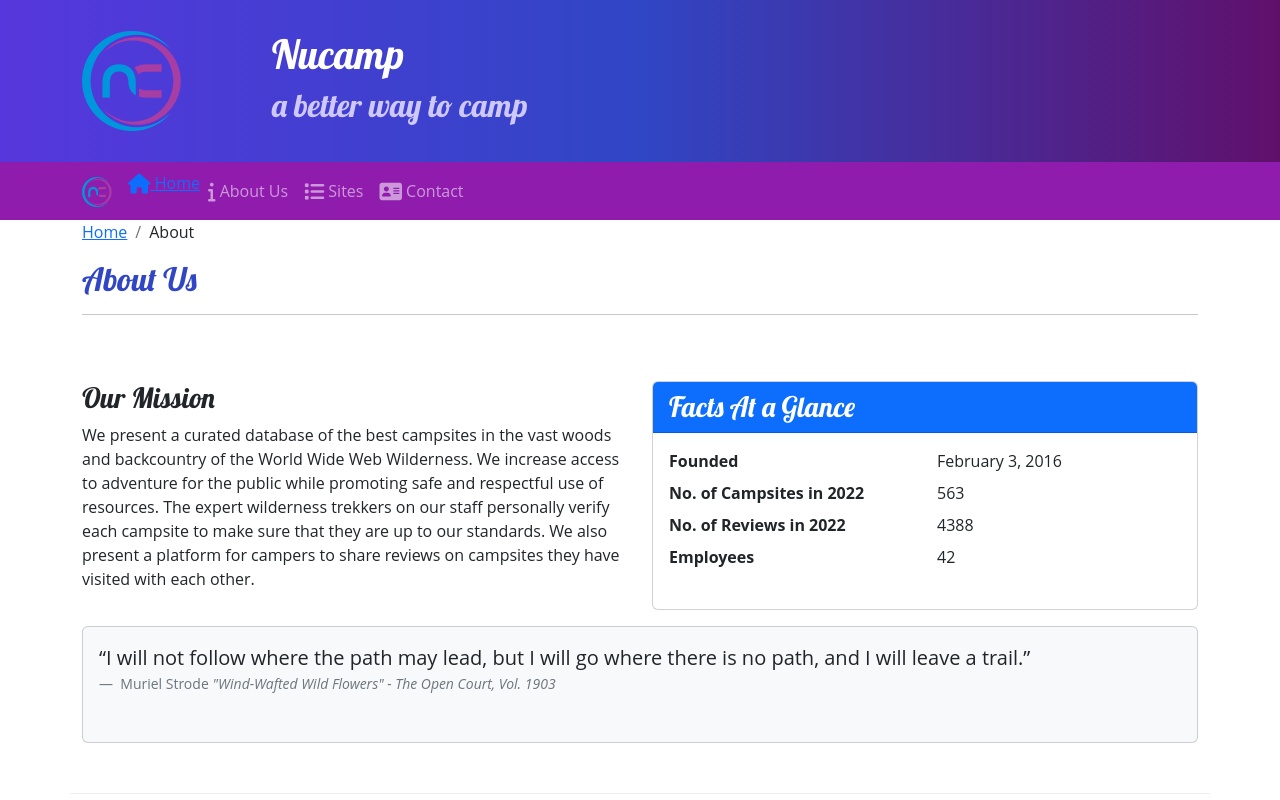
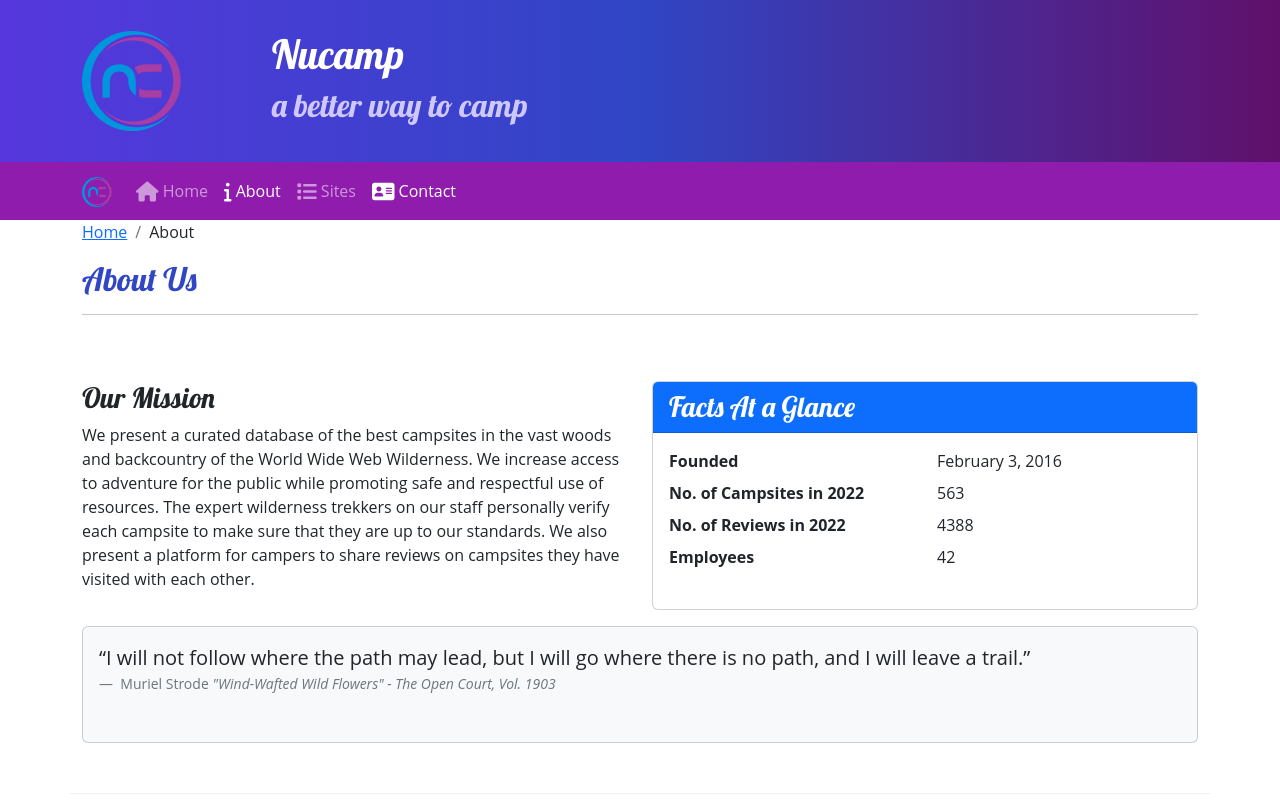
Before and after one commit to Mira-1618/nucampsite, a plain HTML site: page aboutus.html in a window 1280 px wide. Shown: the top 800 px of the page. Drawn offline with nearby package versions, Linux system fonts and the light colour scheme.

Commit message:
Fixed Nav Bar on Home and About

```diff
--- a/aboutus.html
+++ b/aboutus.html
@@ -30,20 +30,24 @@
         </div>
     </header>
 
-        <!-- nav bar -->
-    <nav class="navbar navbar-expand-sm navbar-dark sticky-top">
+     <!-- navbar -->
+     <nav class="navbar navbar-expand-sm navbar-dark sticky-top">
         <div class="container">
             <a class="navbar-brand" href="index.html"><img src="img/logo.png" height="30" width="30" /></a>
             <button class="navbar-toggler" type="button" data-bs-toggle="collapse" data-bs-target="#nucampNavbar">
-            <button class="navbar-toggler ms-auto" type="button" data-bs-toggle="collapse" data-bs-target="#nucampNavbar">
+            <button class="navbar-toggler ml-auto" type="button" data-bs-toggle="collapse"
+                data-bs-target="#nucampNavbar">
                 <span class="navbar-toggler-icon"></span>
             </button>
             <div class="collapse navbar-collapse" id="nucampNavbar">
                 <ul class="navbar-nav">
-                    <li class="nav-item"><a class="nav-link-active" href="index.html"><i class="fa-solid fa-house fa-lg"></i> Home</a></li>
-                    <li class="nav-item"><a class="nav-link" href="#"><i class="fa-solid fa-info fa-lg"></i> About Us</a></li>
-                    <li class="nav-item"><a class="nav-link" href="#"><i class="fa-solid fa-list fa-lg"></i> Sites</a></li>
-                    <li class="nav-item"><a class="nav-link" href="contactus.html"><i class="fa-solid fa-address-card fa-lg"></i> Contact</a></li>
+                    <li class="nav-item"><a class="nav-link" href="index.html"><i class="fa fa-home fa-lg"></i> Home</a>
+                    </li>
+                    <li class="nav-item"><a class="nav-link active" href="#"><i class="fa fa-info fa-lg"></i>
+                            About</a></li>
+                    <li class="nav-item"><a class="nav-link" href="#"><i class="fa fa-list fa-lg"></i> Sites</a></li>
+                    <li class="nav-item"><a class="nav-link active" href="contactus.html"><i class="fa fa-address-card fa-lg"></i>
+                            Contact</a></li>
                 </ul>
             </div>
         </div>
```
Also changed, not shown: index.html (+10 -6 lines).
